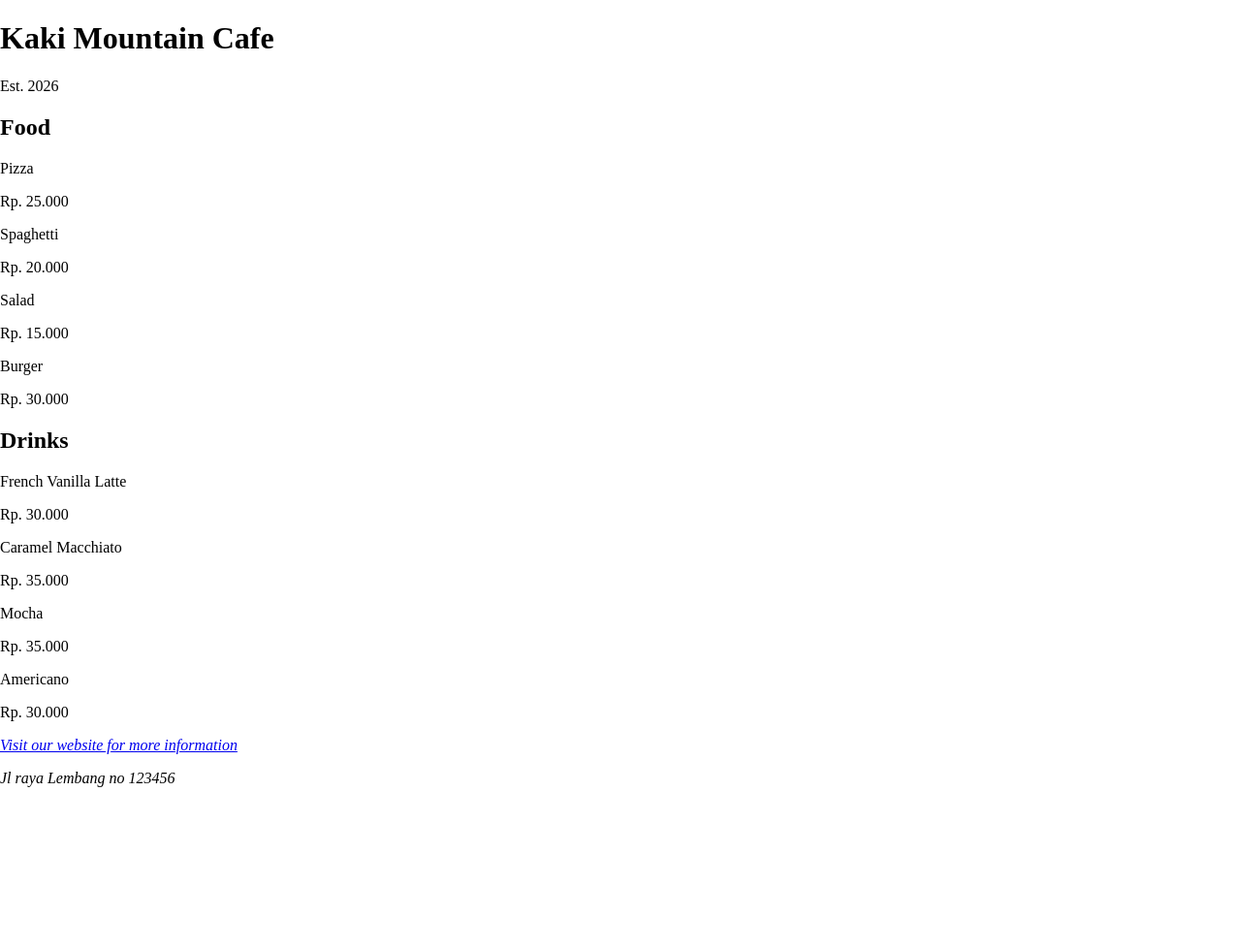
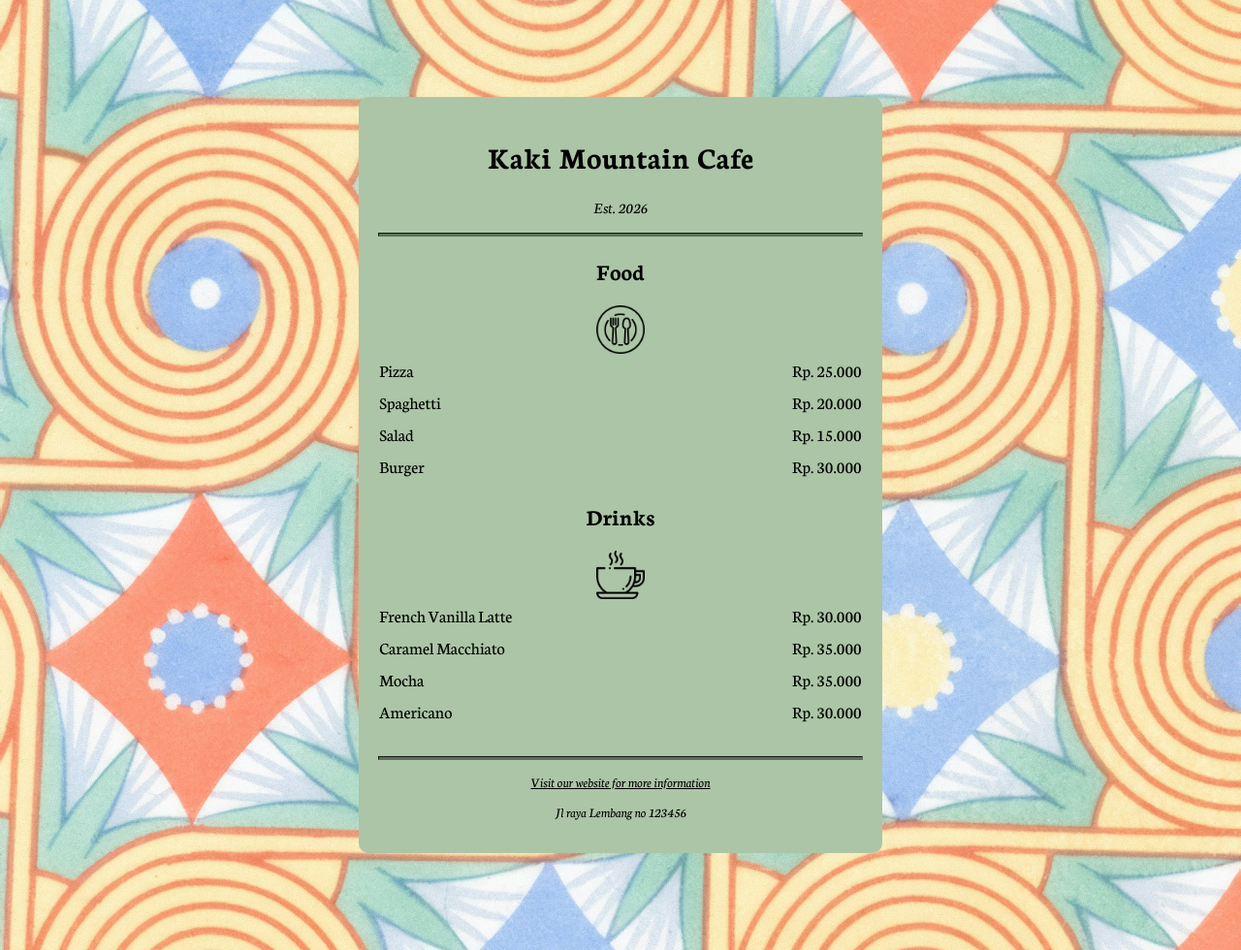
Before and after one commit to FFadhillah/Project-from-FreeCodeCamp, a plain HTML site: page PROJECT CSS/CAFE MENU/index.html in a window 1280 px wide. Shown: the whole page at 97% size. Before the commit the page ends 828 px from the top, so only its background shows below. Drawn offline with Linux system fonts and the light colour scheme.

Commit message:
finishing project cafe menu repo

```diff
--- a/PROJECT CSS/CAFE MENU/index.html
+++ b/PROJECT CSS/CAFE MENU/index.html
@@ -10,9 +10,11 @@
     <div class="menu">
         <h1>Kaki Mountain Cafe</h1>
         <p class="year">Est. 2026</p>
+        <hr>
         <section>
             <h2>Food</h2>
             <!--Icon image-->
+             <img src="/PROJECT CSS/CAFE MENU/asset/dish.png">
             <article class="items">
                 <p class="type-food">Pizza</p>
                 <p class="price">Rp. 25.000</p>
@@ -33,6 +35,7 @@
         <section>
             <h2>Drinks</h2>
             <!--Icon image-->
+            <img src="/PROJECT CSS/CAFE MENU/asset/coffee-cup.png">
             <article class="items">
                 <p class="type-food">French Vanilla Latte</p>
                 <p class="price">Rp. 30.000</p>
@@ -50,6 +53,7 @@
                 <p class="price">Rp. 30.000</p>
             </article>
         </section>
+        <hr class="bottom-line">
         <footer>
             <address>
                 <p><a href="#">Visit our website for more information</a></p>
--- a/PROJECT CSS/CAFE MENU/style.css
+++ b/PROJECT CSS/CAFE MENU/style.css
@@ -1,5 +1,81 @@
+@import url('https://fonts.googleapis.com/css2?family=Neuton:ital,wght@0,200;0,300;0,400;0,700;0,800;1,400&display=swap');
+
 body {
     margin: 0;
     padding: 0;
-    background-image: url(/PROJECT\ CSS/background-image);
+    background-image: url(./asset/background.jpg);
+    background-size: cover;
+    background-position: center;
+    background-color: #5C7057;
+    font-family: "Neuton", sans-serif;
 }
+
+.menu {
+    width: 80%;
+    margin: 100px auto;
+    max-width: 500px;
+    background-color: #ACC5A6;
+    text-align: center;
+    border-radius: 10px;
+    padding: 20px;
+}
+
+img {
+    display: block;
+    margin-left: auto;
+    margin-right: auto;
+    width: 50px;
+}
+
+.items p {
+    display: inline-block;
+    font-size: 18px;
+    margin-top: 5px;
+    margin-bottom: 5px;
+}
+
+.year {
+    font-style: italic;
+}
+
+.type-food {
+    text-align: left;
+    width: 80%;
+}
+
+.price {
+    text-align: right;
+    width:19%;
+}
+
+hr {
+    height: 2px;
+    background-color: #5C7057;
+    border-color: #5C7057;
+}
+
+/* footer */
+
+.bottom-line {
+    margin-top: 30px;
+}
+
+footer {
+    font-size: 14px;
+}
+
+a{
+    color:black;
+}
+
+a:visited {
+    color:black;
+}
+
+a:hover {
+    color:#5C7057;
+}
+
+a:active {
+    color:#5C7057;
+}
```
Also changed, not shown: PROJECT JAVASCRIPT/BUILD A STRING INSPECTOR/script.js (+10 -0 lines), PROJECT CSS/CAFE MENU/asset/coffee-cup.png (added), PROJECT CSS/CAFE MENU/asset/dish.png (added).
